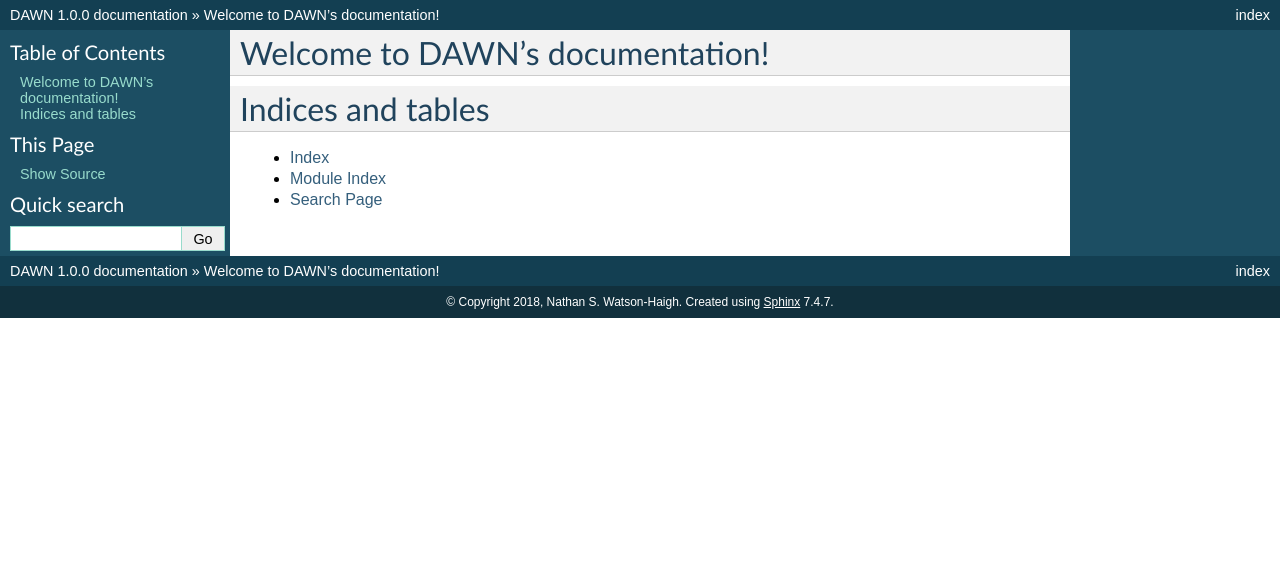
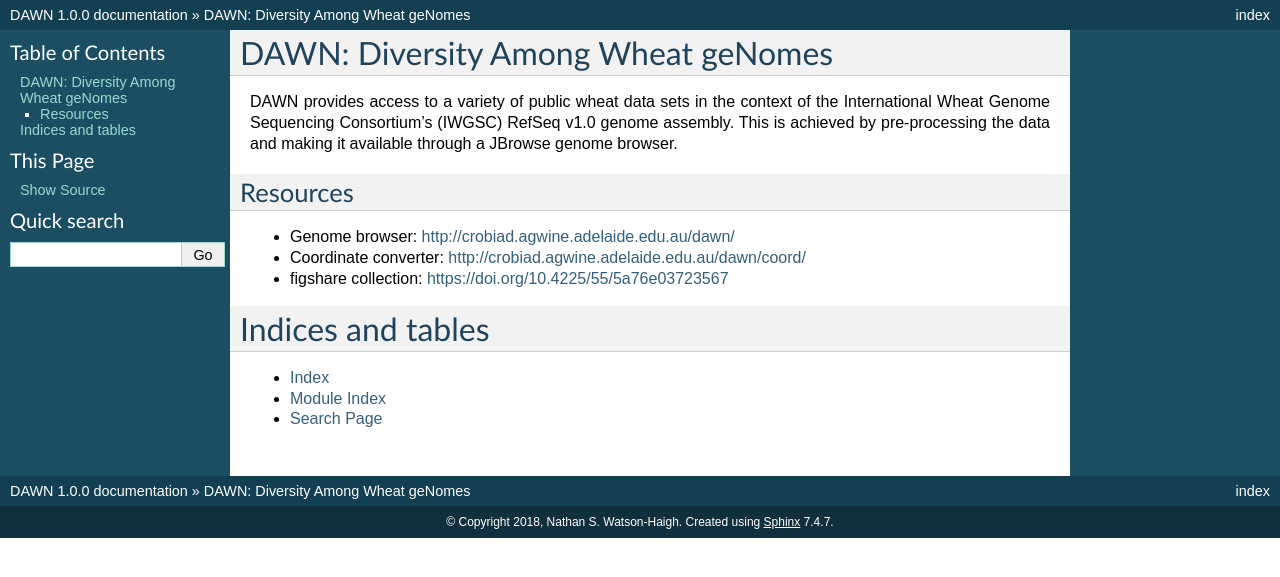
Before and after one commit to CroBiAd/DAWN, a Sphinx documentation site: the page built from docs/index.rst, in a window 1280 px wide. Shown: the top 577 px of the page. Built offline with Sphinx 7.4.7, drawn with Linux system fonts in a browser that asks for light colours.

Commit message:
Short intro and resource links

```diff
--- a/docs/index.rst
+++ b/docs/index.rst
@@ -3,8 +3,18 @@
    You can adapt this file completely to your liking, but it should at least
    contain the root `toctree` directive.
 
-Welcome to DAWN's documentation!
-================================
+DAWN: Diversity Among Wheat geNomes
+===================================
+
+DAWN provides access to a variety of public wheat data sets in the context of the International Wheat Genome Sequencing Consortium's (IWGSC)
+RefSeq v1.0 genome assembly. This is achieved by pre-processing the data and making it available through a JBrowse genome browser.
+
+Resources
+---------
+
+* Genome browser: http://crobiad.agwine.adelaide.edu.au/dawn/
+* Coordinate converter: http://crobiad.agwine.adelaide.edu.au/dawn/coord/
+* figshare collection: https://doi.org/10.4225/55/5a76e03723567
 
 .. toctree::
    :maxdepth: 2
```
